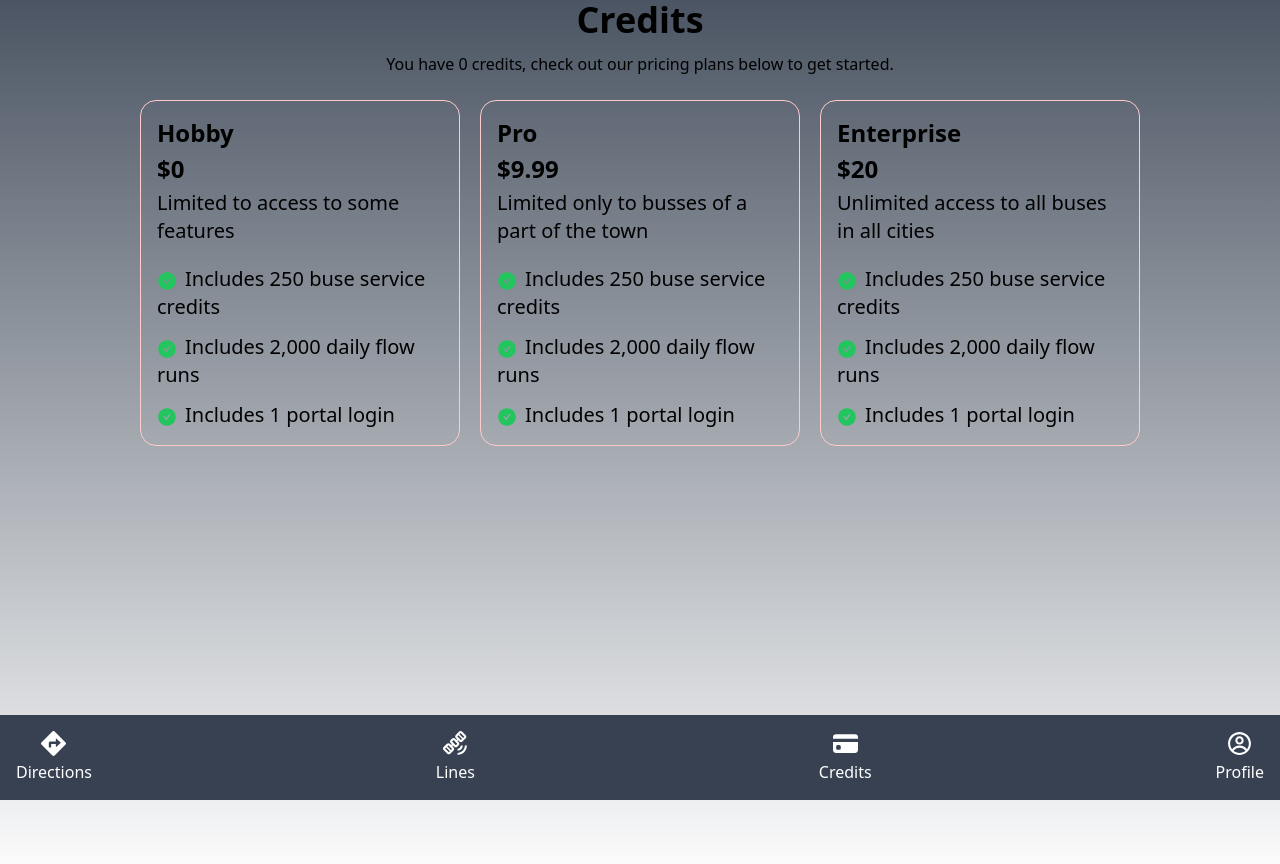
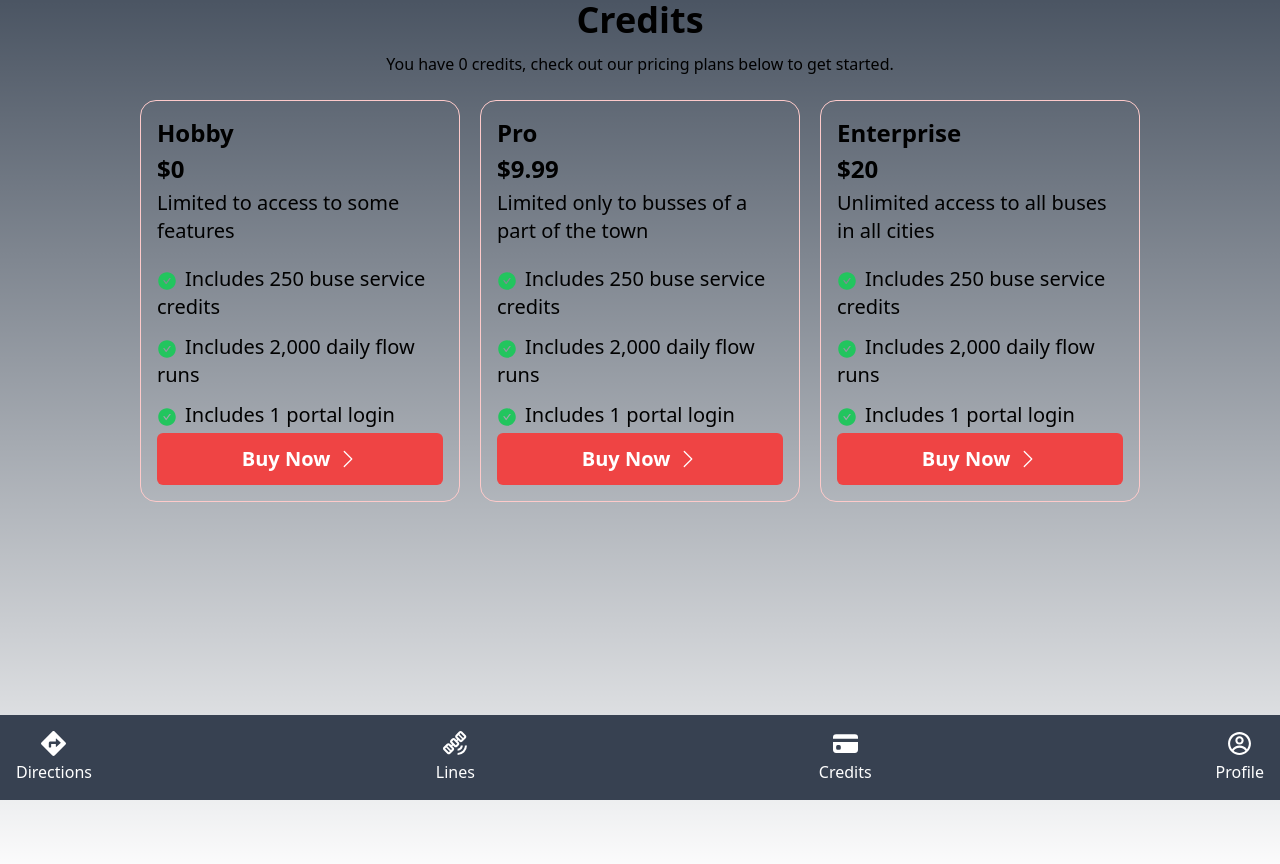
Before and after one commit to anxhirr/next-stop--2h-build, a Next.js app: page /credits in a window 1280 px wide. Shown: the top 864 px of the page. Built offline with nearby package versions, Linux system fonts and the light colour scheme.

Commit message:
small bug fixes, + added missing buy now button

```diff
--- a/app/credits/page.js
+++ b/app/credits/page.js
@@ -1,4 +1,5 @@
 import { AiFillCheckCircle } from 'react-icons/ai'
+import { BsChevronRight } from 'react-icons/bs'
 
 const pricingPlans = [
   {
@@ -58,6 +59,14 @@ const Credits = () => {
                     </li>
                   ))}
                 </ul>
+                <button>
+                  <div className='flex justify-center items-center gap-2 bg-red-500 text-white rounded-md p-3'>
+                    <p className='text-xl font-bold'>Buy Now</p>
+                    <p className='text-xl font-bold'>
+                      <BsChevronRight size={20} />
+                    </p>
+                  </div>
+                </button>
               </div>
             </div>
           ))}
--- a/app/layout.js
+++ b/app/layout.js
@@ -6,10 +6,17 @@ export const metadata = {
   description: 'Generated by create next app',
 }
 
+const navbarHeight = 85
+const style = {
+  minHeight: `calc(100vh - ${navbarHeight}px)`,
+}
+
 export default function RootLayout({ children }) {
   return (
     <html lang='en'>
-      <body className='bg-gray-600 min-h-screen'>{children}</body>
+      <body className='bg-gray-600' style={style}>
+        {children}
+      </body>
       <Navbar />
     </html>
   )
--- a/app/lines/page.js
+++ b/app/lines/page.js
@@ -26,6 +26,7 @@ export const BUS_LINES = {
       isBus: true,
       isNight: false,
       isMetro: false,
+      etaInSec: 500,
     },
     {
       id: 3,
@@ -36,6 +37,7 @@ export const BUS_LINES = {
       isBus: false,
       isNight: false,
       isMetro: true,
+      etaInSec: 200,
     },
   ],
   recent: [
--- a/app/page.js
+++ b/app/page.js
@@ -10,22 +10,24 @@ export default function Home() {
   return (
     <div className='flex flex-col gap-2'>
       <div className='flex justify-between p-4'>
-        <GiHamburgerMenu />
+        <GiHamburgerMenu size={25} />
         <p>Tirane</p>
       </div>
       <div className='relative rounded-md mt-10'>
         <input
           type='text'
           placeholder='Where do you want to go'
-          className='w-full p-3'
+          className='w-full p-3 text-black'
         />
         <div className='absolute top-0 right-0 h-full p-4 bg-red-500'>
           <BsSearch className='text-black' />
         </div>
       </div>
       <div className='flex mt-4'>
-        <div className='px-2 py-5 bg-orange-500 w-full flex'>
-          <CiLocationOn size={25} />
+        <div className='px-2 py-5 bg-orange-500 w-full flex items-center gap-3'>
+          <div>
+            <CiLocationOn size={25} />
+          </div>
           <div>
             Your location is required in order to provide you with the best
             possible experience
```
Also changed, not shown: 1 other file (tests, documents, lock files or other folders).
